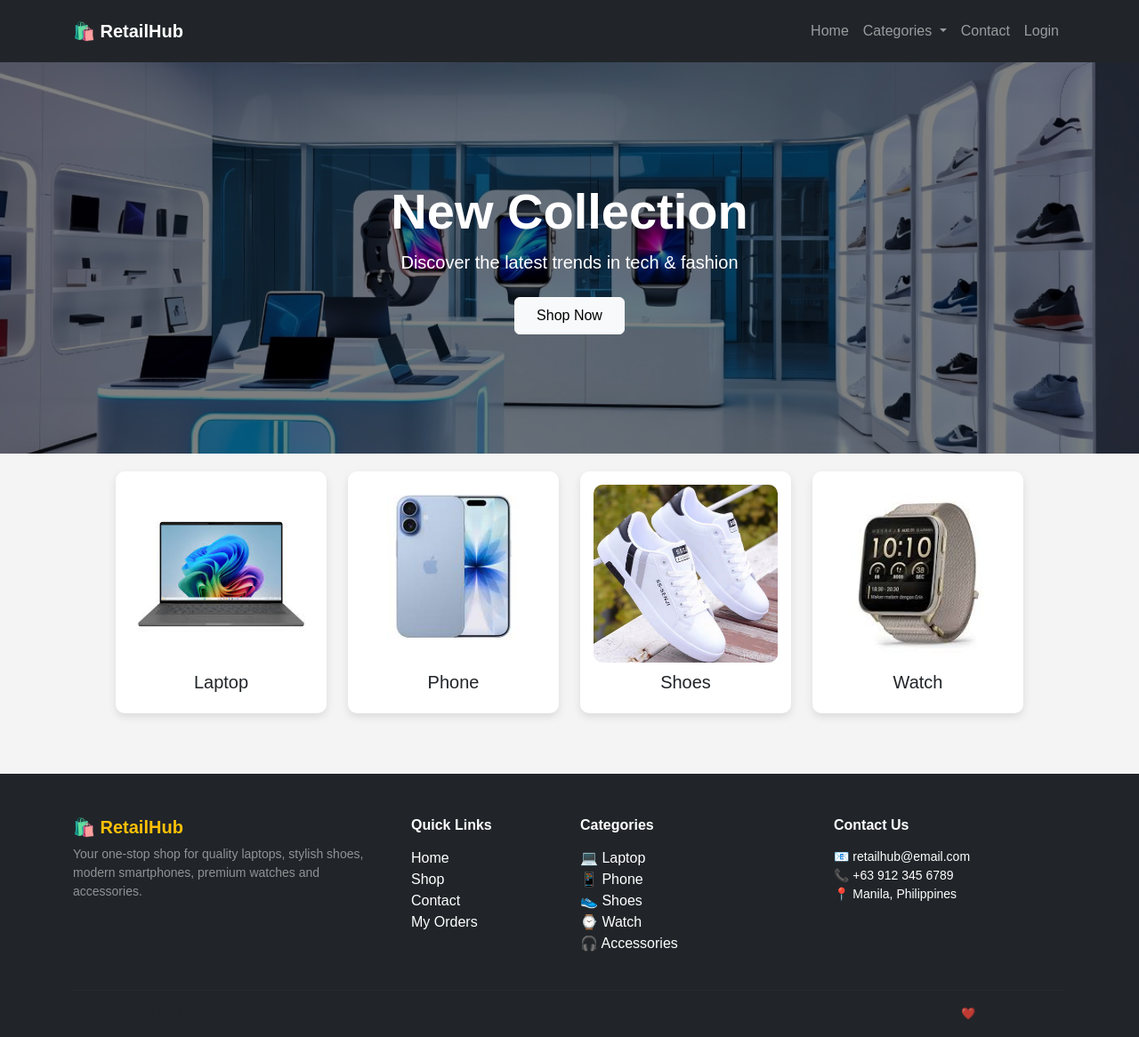
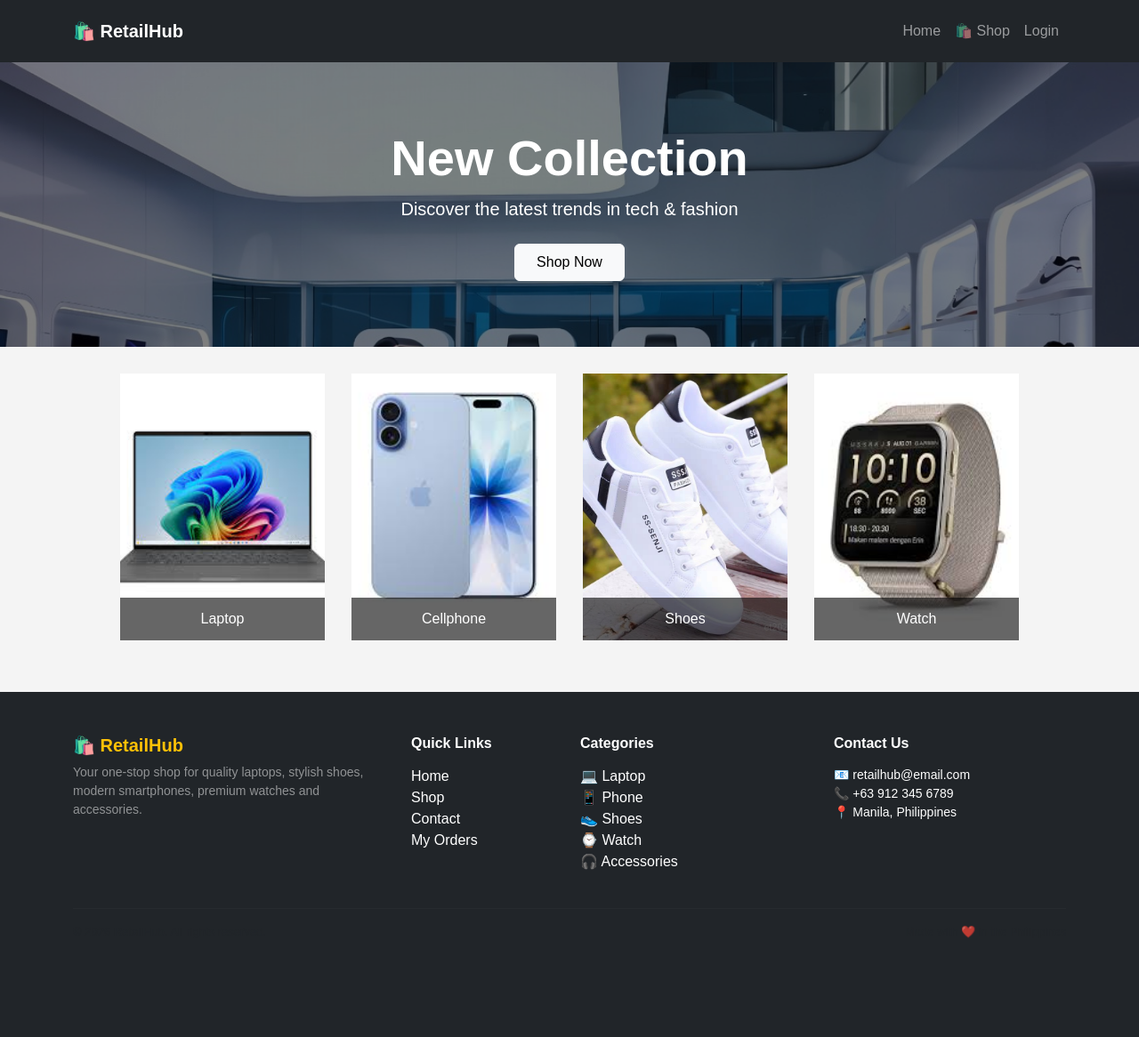
Before and after one commit to totszafra21-gif/RetailHub, a Flask app: page / in a window 1280 px wide. Shown: the whole page at 89% size. After the commit the page ends 1055 px from the top, so only its background shows below. Run offline with Flask 3, Linux system fonts and the light colour scheme.

Commit message:
update project files

```diff
--- a/main.py
+++ b/main.py
@@ -77,16 +77,11 @@ def login():
 # SHOP
 @app.route("/shop")
 def shop():
-    if "user" not in session:
-        return redirect("/login")
-
     category = request.args.get("category")
-
     if category:
         result = supabase.table("products").select("*").eq("category", category).execute()
     else:
         result = supabase.table("products").select("*").execute()
-
     products = result.data
     return render_template("shop.html", products=products)
 
--- a/static/style.css
+++ b/static/style.css
@@ -37,8 +37,8 @@ body {
 
 /* HERO */
 .hero {
-    height: 90vh;
-    background: url("/static/LNsvu.jpg") no-repeat center center/cover;
+    height: 70vh;
+    background: url("/static/LNsvu.jpg") no-repeat center top/cover;
     display: flex;
     justify-content: center;
     align-items: center;
@@ -142,8 +142,8 @@ body {
 
 /* HERO SECTION */
 .hero-section {
-    height: 55vh;
-    background: url("/static/LNsvu.jpg") no-repeat center center/cover;
+    height: 40vh;
+    background: url("/static/LNsvu.jpg") no-repeat center 10%/cover;
     position: relative;
     display: flex;
     align-items: center;
--- a/templates/base.html
+++ b/templates/base.html
@@ -29,22 +29,8 @@
             <a class="nav-link" href="/">Home</a>
         </li>
 
-        <li class="nav-item dropdown">
-            <a class="nav-link dropdown-toggle" href="#" role="button" data-bs-toggle="dropdown">
-                Categories
-            </a>
-            <ul class="dropdown-menu">
-                <li><a class="dropdown-item" href="/shop">All</a></li>
-                <li><a class="dropdown-item" href="/shop?category=laptop">💻 Laptop</a></li>
-                <li><a class="dropdown-item" href="/shop?category=phone">📱 Phone</a></li>
-                <li><a class="dropdown-item" href="/shop?category=shoes">👟 Shoes</a></li>
-                <li><a class="dropdown-item" href="/shop?category=watch">⌚ Watch</a></li>
-                <li><a class="dropdown-item" href="/shop?category=accessories">🎧 Accessories</a></li>
-            </ul>
-        </li>
-
         <li class="nav-item">
-            <a class="nav-link" href="/contact">Contact</a>
+            <a class="nav-link" href="/shop">🛍️ Shop</a>
         </li>
 
         {% if session.get("user") %}
@@ -63,6 +49,7 @@
             <ul class="dropdown-menu dropdown-menu-end">
                 <li><a class="dropdown-item" href="/profile">Profile</a></li>
                 <li><a class="dropdown-item" href="/orders">📦 My Orders</a></li>
+                <li><a class="dropdown-item" href="/contact">📬 Contact</a></li>
                 <li><hr class="dropdown-divider"></li>
                 <li><a class="dropdown-item text-danger" href="/logout">Logout</a></li>
             </ul>
--- a/templates/home.html
+++ b/templates/home.html
@@ -13,41 +13,46 @@
 
 </div>
 
-<!-- PRODUCTS SECTION -->
-<div class="container product-section">
+<!-- CATEGORY SECTION -->
+<section class="categories" style="padding: 30px 60px 10px;">
 
-    <div class="row text-center">
+    <a href="/shop?category=laptop" style="text-decoration:none;">
+    <div class="category">
+        <img src="{{ url_for('static', filename='images/laptop.jpg') }}">
+        <div class="category-name">Laptop</div>
+    </div>
+    </a>
 
-        <div class="col-md-3">
-            <div class="product-card">
-                <img src="{{ url_for('static', filename='images/laptop.jpg') }}">
-                <h5>Laptop</h5>
-            </div>
-        </div>
+    <a href="/shop?category=phone" style="text-decoration:none;">
+    <div class="category">
+        <img src="{{ url_for('static', filename='images/phone.jpg') }}">
+        <div class="category-name">Cellphone</div>
+    </div>
+    </a>
 
-        <div class="col-md-3">
-            <div class="product-card">
-                <img src="{{ url_for('static', filename='images/phone.jpg') }}">
-                <h5>Phone</h5>
-            </div>
-        </div>
+    <a href="/shop?category=shoes" style="text-decoration:none;">
+    <div class="category">
+        <img src="{{ url_for('static', filename='images/shoes.jpg') }}">
+        <div class="category-name">Shoes</div>
+    </div>
+    </a>
 
-        <div class="col-md-3">
-            <div class="product-card">
-                <img src="{{ url_for('static', filename='images/shoes.jpg') }}">
-                <h5>Shoes</h5>
-            </div>
-        </div>
+    <a href="/shop?category=watch" style="text-decoration:none;">
+    <div class="category">
+        <img src="{{ url_for('static', filename='images/watch.jpg') }}">
+        <div class="category-name">Watch</div>
+    </div>
+    </a>
 
-        <div class="col-md-3">
-            <div class="product-card">
-                <img src="{{ url_for('static', filename='images/watch.jpg') }}">
-                <h5>Watch</h5>
-            </div>
-        </div>
+    {% if user %}
+    <a href="/shop?category=accessories" style="text-decoration:none;">
+    <div class="category">
+        <img src="{{ url_for('static', filename='images/headset.jpg') }}">
+        <div class="category-name">Accessories</div>
+    </div>
+    </a>
+    {% endif %}
 
-    </div>
-
-</div>
+</section>
 
 {% endblock %}
```
Also changed, not shown: templates/shop.html (+41 -1 lines).
